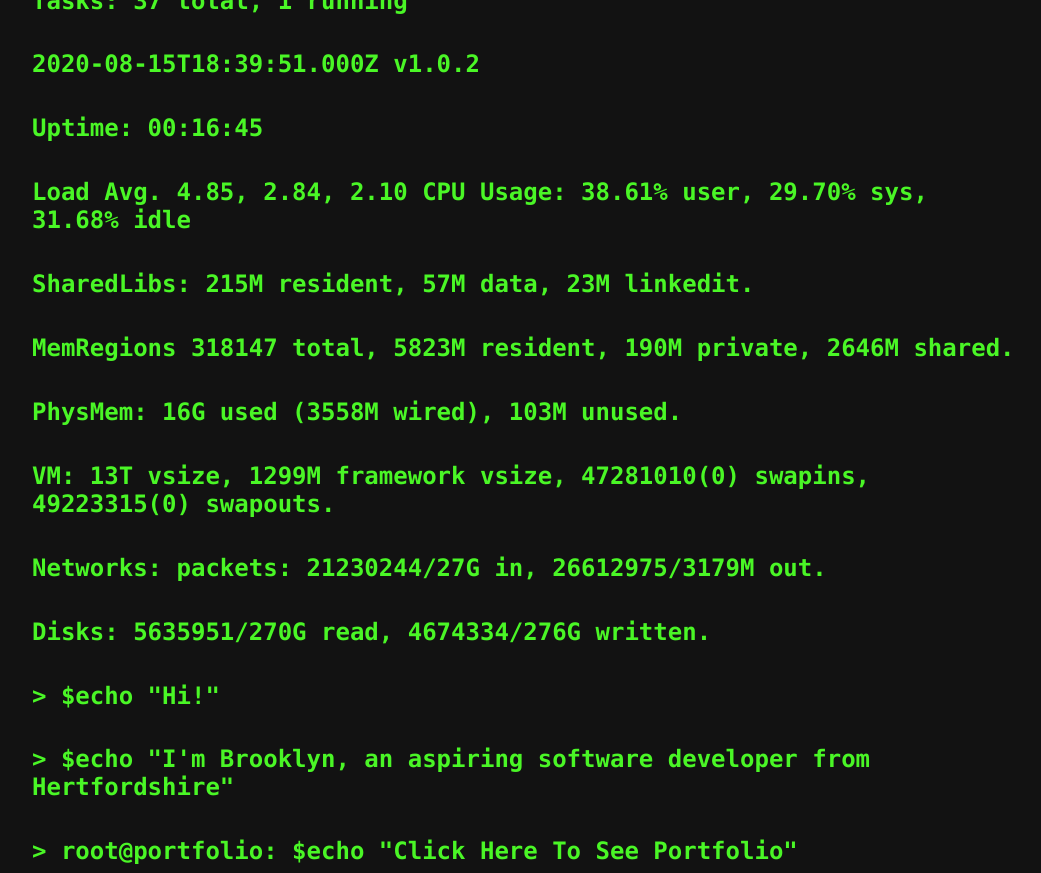
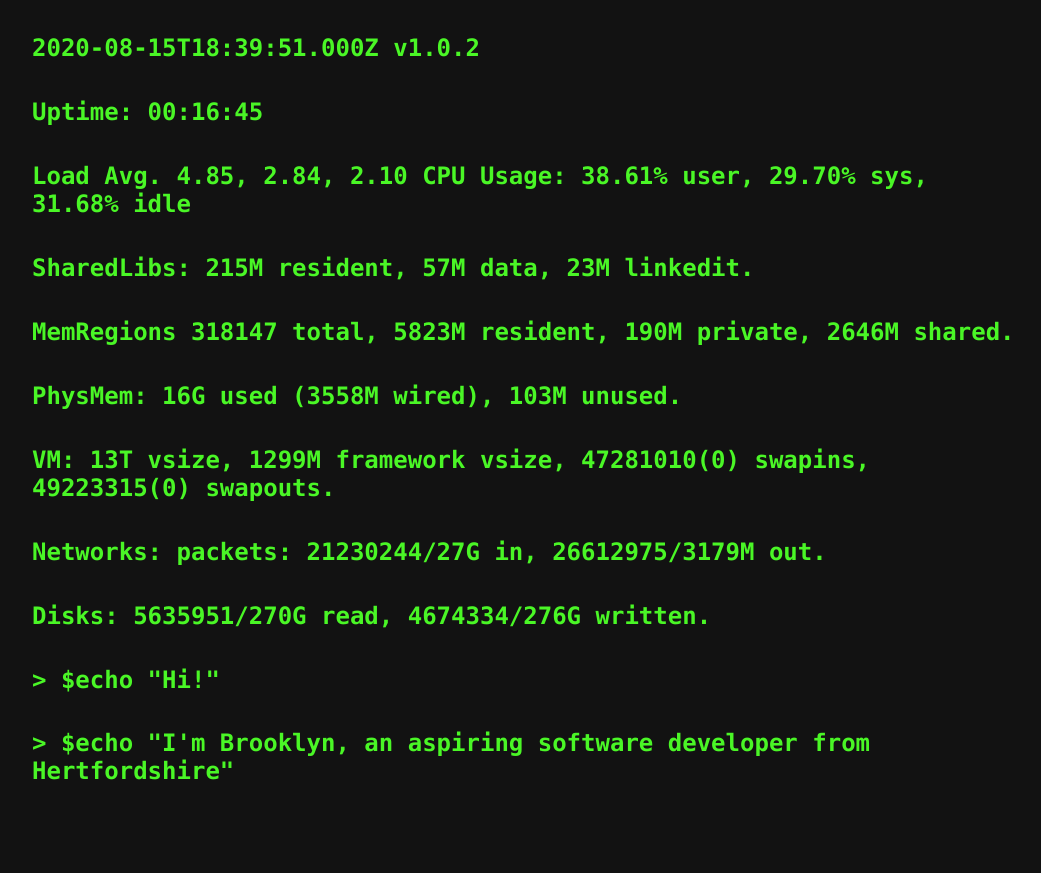
Before and after one commit to BrooklynP/portfolio, an Angular app: page / in a window 1280 px wide. Shown: the whole page, without its empty margins (116-1157 px from the left). After the commit the page ends 800 px from the top, so only its background shows below. Built offline with nearby package versions, Linux system fonts and the light colour scheme.

Commit message:
Fixed Issue #4

```diff
--- a/src/app/pages/landing-page/landing-page.component.scss
+++ b/src/app/pages/landing-page/landing-page.component.scss
@@ -1,11 +1,14 @@
+body{
+}
+
 section{
     height: 100vh;
     width: 100vw;
-    margin: 16px auto;
     display: flex;
     flex-direction: column;
     justify-content: center;
     align-items: center;
+    overflow: hidden;
 }
 
 div{
```
